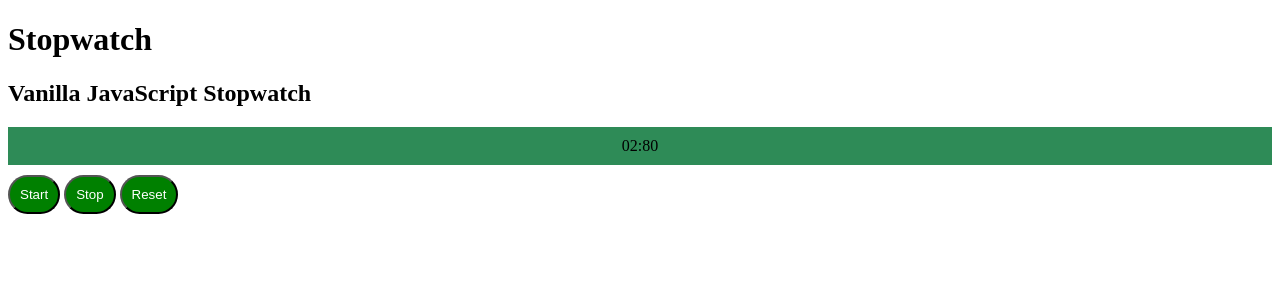
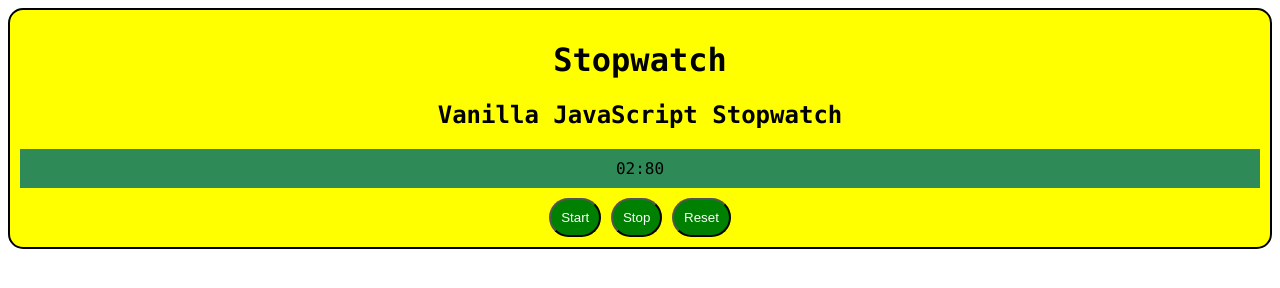
Before and after one commit to drange11/HW6, a plain HTML site: page stopwatch.html in a window 1280 px wide. Both pictures are taken after a click on the button "Start". Drawn offline with nearby package versions, Linux system fonts and the light colour scheme.

Commit message:
compleated step 7 and 8 finished the project

```diff
--- /dev/null
+++ b/handlers.js
@@ -0,0 +1,107 @@
+
+
+$(document).ready(function () {
+    var seconds = 00;
+    var tens = 00;
+    var $appendTens = $("#tens")
+    var $appendSeconds = $("#seconds")
+    var $buttonStart = $("#button-start");
+    var $buttonStop =$("#button-stop");
+    var $buttonReset = $("#button-reset");
+    var $timerDiv = $("#timer");
+    var interval;
+    var blinkInterval;
+    var stopwatch = $(".wrapper")
+
+
+    $timerDiv.addClass("timer-background")
+
+    $(".timer-background").css({
+    "background-color": "aqua",
+    "margin": "auto",
+    "text-align": "center",
+    "padding": "10px",
+})
+
+    $buttonReset.addClass("btn")
+    $buttonStart.addClass("btn")
+    $buttonStop.addClass("btn")
+
+    $(".btn").css({
+        "background-color": "green",
+        "margin": "auto",
+        "margin-top": "10px",
+        "color": "white",
+        "padding": "10px",
+        "border-radius": "25px",
+
+    })
+
+    stopwatch.css({
+        "margin": "auto",
+        "text-align": "center",
+        "background-color": "yellow",
+        "padding": "10px",
+        "font-family": "\"Lucida Console\", \"Courier New\", monospace",
+        "border": "2px solid black",
+        "border-radius": "15px",
+    })
+
+    $buttonStart.on("click", function () {
+        clearInterval(interval);
+        interval = setInterval(startTimer, 10);
+        clearInterval(blinkInterval);
+        blinkInterval = setInterval(startBlink, 4000);
+        $timerDiv.css("background-color", "seagreen");
+    })
+
+    $buttonStop.on("click", function () {
+        clearInterval(blinkInterval);
+        clearInterval(interval);
+        if(seconds != 00 || tens != 00)
+            $timerDiv.css("background-color", "violet");
+        $timerDiv.css("opacity", 1);
+    })
+
+    $buttonReset.on("click", function () {
+        clearInterval(blinkInterval);
+        clearInterval(interval);
+        tens = "00";
+        seconds = "00";
+        $appendTens.text(tens);
+        $appendSeconds.text(seconds);
+        $timerDiv.css("background-color", "aqua");
+        $timerDiv.css("opacity", 1);
+    })
+
+    function startTimer() {
+        tens++;
+
+        if (tens < 9) {
+            $appendTens.text("0" + tens);
+        }
+
+        if (tens > 9) {
+            $appendTens.text(tens);
+
+        }
+
+        if (tens > 99) {
+            console.log("seconds");
+            seconds++;
+            $appendSeconds.text("0" + seconds);
+            tens = 0;
+            $appendTens.text("0" + 0);
+        }
+
+        if (seconds > 9) {
+            $appendSeconds.text(seconds);
+        }
+    }
+
+    function startBlink() {
+        $timerDiv.fadeOut(2000, 1.0)
+        $timerDiv.fadeIn(2000, .8)
+        console.log("working")
+    }
+});
--- a/stopwatch.html
+++ b/stopwatch.html
@@ -1,5 +1,8 @@
 <!--
-    HW6 Starter code
+    Darian Range
+    CPSC 332
+    HW6
+    11/18/2022
      Modified from: https://codepen.io/cathydutton/pen/GBcvo
     -->
 <!DOCTYPE html>
@@ -9,94 +12,8 @@
     <meta charset="UTF-8">
     <meta name="viewport" content="width=device-width, initial-scale=1.0">
     <title>HW6 - JQuery</title>
-    <script
-        src="https://code.jquery.com/jquery-3.6.1.slim.min.js"
-        integrity="sha256-w8CvhFs7iHNVUtnSP0YKEg00p9Ih13rlL9zGqvLdePA="
-        crossorigin="anonymous">
-    </script>
-    <script>
-        $(document).ready(function () {
-            var seconds = 00;
-            var tens = 00;
-            var $appendTens = $("#tens")
-            var $appendSeconds = $("#seconds")
-            var $buttonStart = $("#button-start");
-            var $buttonStop =$("#button-stop");
-            var $buttonReset = $("#button-reset");
-            var $timerDiv = $("#timer");
-            var interval;
-
-
-            $timerDiv.addClass("timer-background")
-            $buttonReset.addClass("btn")
-            $buttonStart.addClass("btn")
-            $buttonStop.addClass("btn")
-
-            $(".btn").css({
-                "background-color": "green",
-                "margin": "auto",
-                "margin-top": "10px",
-                "color": "white",
-                "padding": "10px",
-                "border-radius": "25px",
-
-            })
-
-            $buttonStart.on("click", function () {
-                clearInterval(interval);
-                interval = setInterval(startTimer, 10);
-                $timerDiv.css("background-color", "seagreen");
-            })
-
-            $buttonStop.on("click", function () {
-                clearInterval(interval);
-                if(seconds != 00 && tens != 00)
-                    $timerDiv.css("background-color", "violet");
-            })
-
-            $buttonReset.on("click", function () {
-                clearInterval(interval);
-                tens = "00";
-                seconds = "00";
-                $appendTens.text(tens);
-                $appendSeconds.text(seconds);
-                $timerDiv.css("background-color", "aqua");
-            })
-
-            function startTimer() {
-                tens++;
-
-                if (tens < 9) {
-                    $appendTens.text("0" + tens);
-                }
-
-                if (tens > 9) {
-                    $appendTens.text(tens);
-
-                }
-
-                if (tens > 99) {
-                    console.log("seconds");
-                    seconds++;
-                    $appendSeconds.text("0" + seconds);
-                    tens = 0;
-                    $appendTens.text("0" + 0);
-                }
-
-                if (seconds > 9) {
-                    $appendSeconds.text(seconds);
-                }
-            }
-        });
-    </script>
-    <style>
-        .timer-background {
-            background-color: aqua;
-            margin: auto;
-            text-align: center;
-            padding: 10px;
-        }
-    </style>
+    <script src="node_modules/jquery/dist/jquery.min.js"></script>
+    <script src="handlers.js"></script>
 </head>
 
 <body>
```
